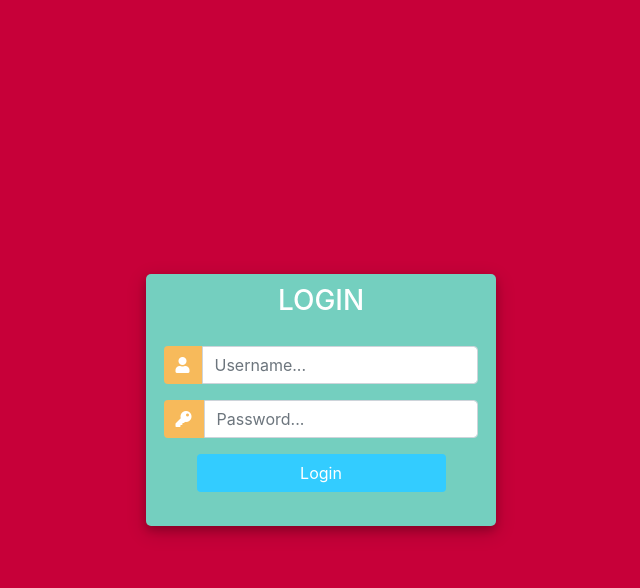
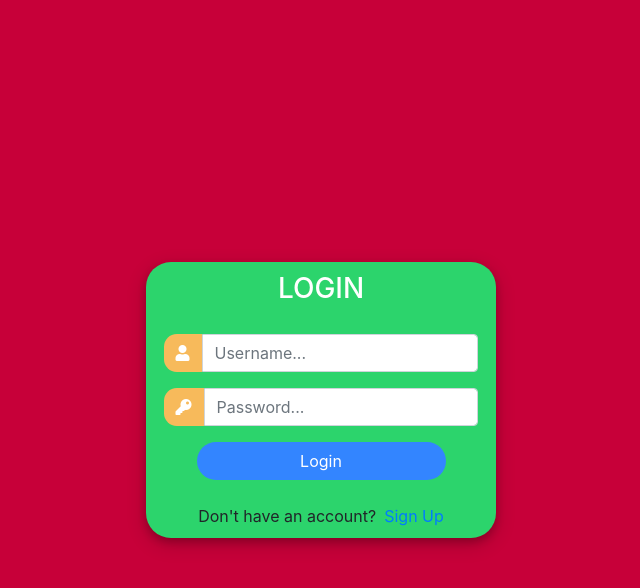
Before and after one commit to mahadi025/Advising-Portal, a Django app: page /accounts/login in a window 1280 px wide. Shown: the top 588 px of the page, without its empty margins (319-959 px from the left). Run offline with Django 3.2, Linux system fonts and the light colour scheme; some libraries are stand-ins or nearby versions.

Commit message:
by mahadi

```diff
--- a/templates/login.html
+++ b/templates/login.html
@@ -20,7 +20,7 @@
 			width: 350px;
 			margin-top: auto;
 			margin-bottom: auto;
-			background: #74cfbf;
+			background: #2cd46c;
 			position: relative;
 			display: flex;
 			justify-content: center;
@@ -29,7 +29,8 @@
 			box-shadow: 0 4px 8px 0 rgba(0, 0, 0, 0.2), 0 6px 20px 0 rgba(0, 0, 0, 0.19);
 			-webkit-box-shadow: 0 4px 8px 0 rgba(0, 0, 0, 0.2), 0 6px 20px 0 rgba(0, 0, 0, 0.19);
 			-moz-box-shadow: 0 4px 8px 0 rgba(0, 0, 0, 0.2), 0 6px 20px 0 rgba(0, 0, 0, 0.19);
-			border-radius: 5px;
+			border-radius: 25px;
+
 
 		}
 
@@ -44,8 +45,9 @@
 
 		.login_btn {
 			width: 100%;
-			background: #33ccff !important;
+			background: #3385ff !important;
 			color: white !important;
+            border-radius: 25px;
 		}
 		.login_btn:focus {
 			box-shadow: none !important;
@@ -58,7 +60,7 @@
 			background: #f7ba5b !important;
 			color: white !important;
 			border: 0 !important;
-			border-radius: 0.25rem 0 0 0.25rem !important;
+			border-radius: 0.80rem 0rem 0rem 0.80rem !important;
 		}
 		.input_user,
 		.input_pass:focus {
@@ -109,7 +111,7 @@
 
 				<div class="mt-4">
 					<div class="d-flex justify-content-center links">
-						{% comment %} Don't have an account? <a href="{% url 'register' %}" class="ml-2">Sign Up</a> {% endcomment %}
+						Don't have an account? <a href="{% url 'register' %}" class="ml-2">Sign Up</a>
 					</div>
 
 				</div>
```
